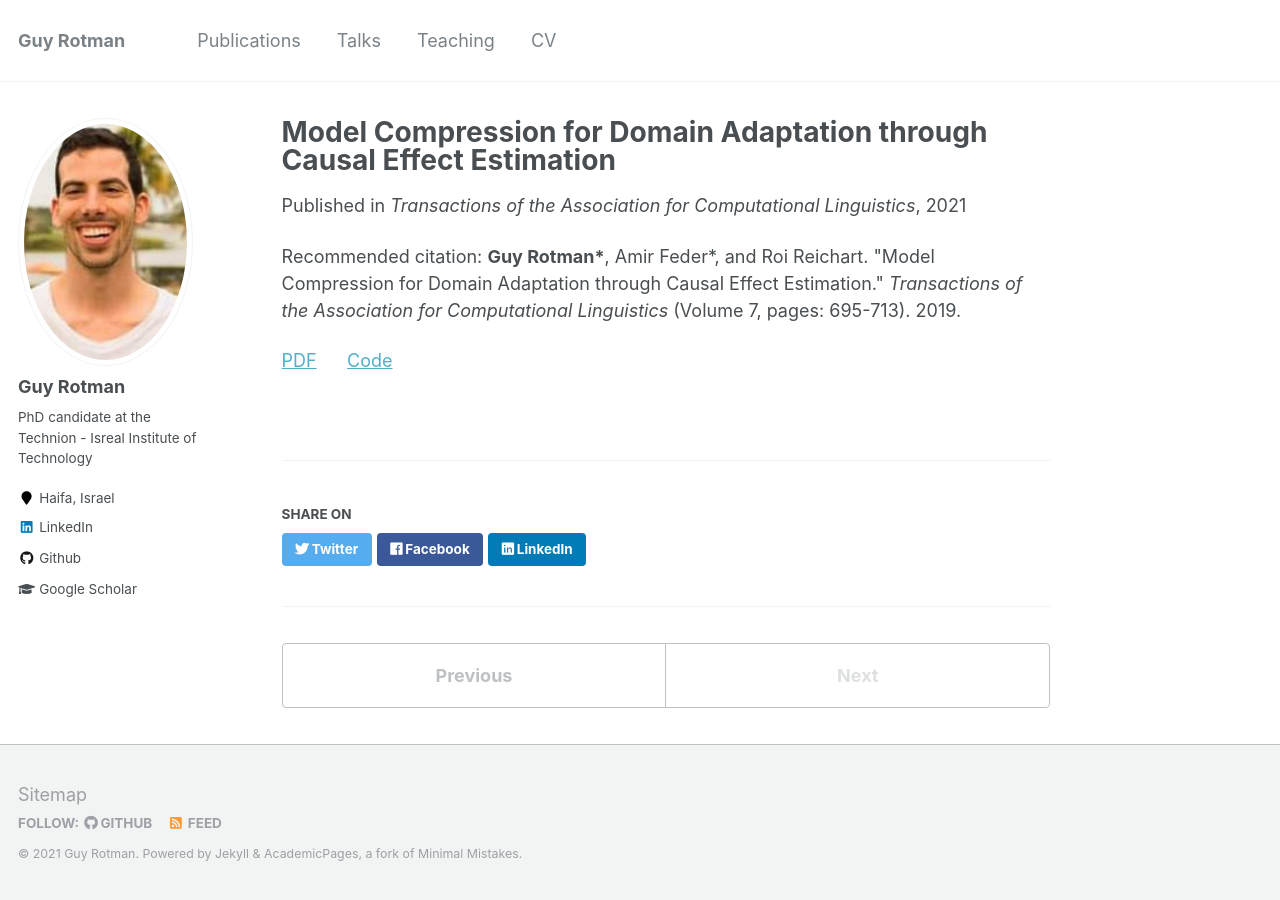
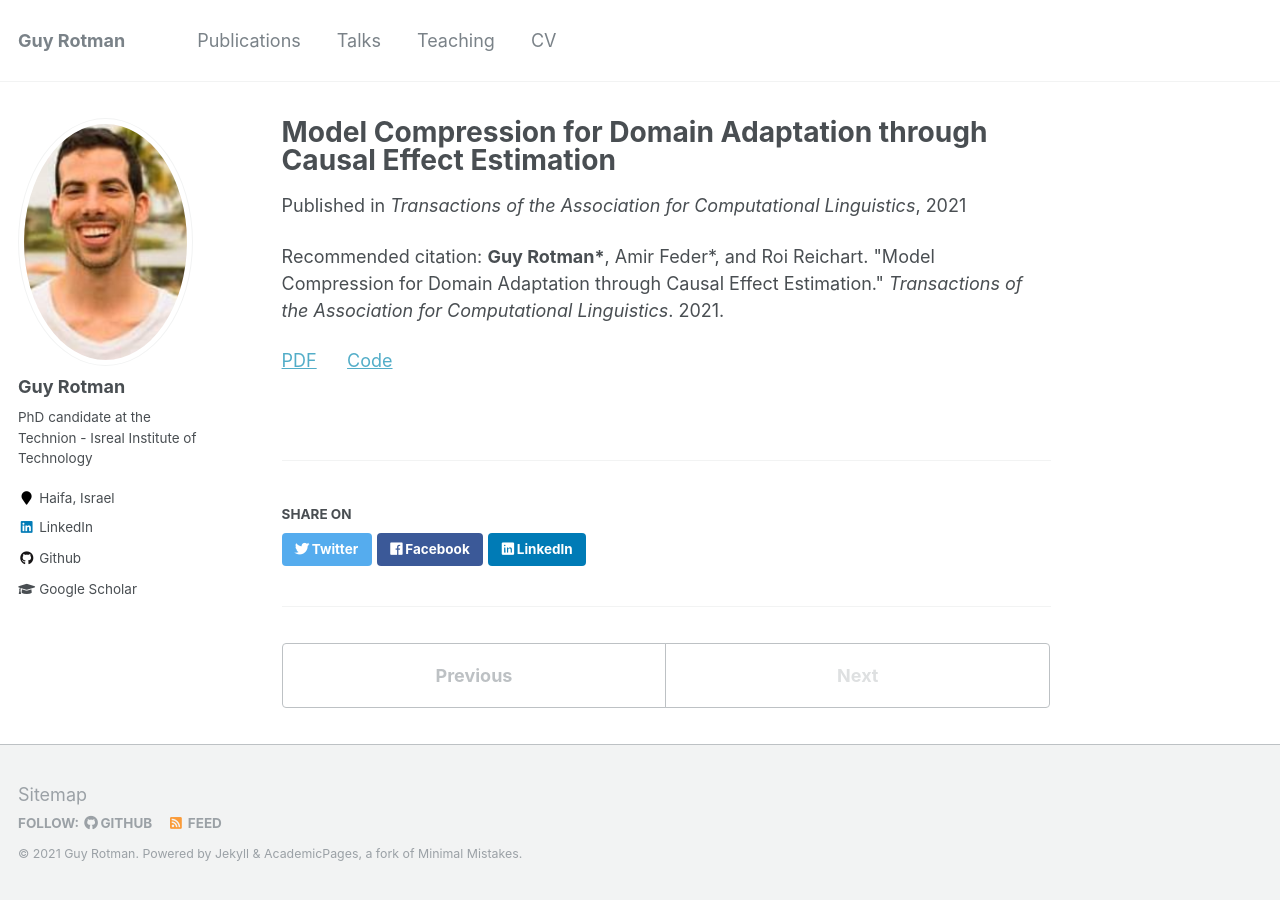
Before and after one commit to rotmanguy/rotmanguy.github.io, a Jekyll site: the page built from _publications/2021-11-10-model-compression.md, in a window 1280 px wide. Built offline with Jekyll 4.4.1, drawn with Linux system fonts in a browser that asks for light colours.

Commit message:
Update 2021-11-10-model-compression.md

```diff
--- a/_publications/2021-11-10-model-compression.md
+++ b/_publications/2021-11-10-model-compression.md
@@ -4,7 +4,7 @@ collection: publications
 permalink: /publications/2021-11-10-model-compression
 venue: "Transactions of the Association for Computational Linguistics"
 date: 2021-11-10
-citation: '<b>Guy Rotman*</b>, Amir Feder*, and Roi Reichart. "Model Compression for Domain Adaptation through Causal Effect Estimation." <i>Transactions of the Association for Computational Linguistics</i> (Volume 7, pages: 695-713). 2019.'
+citation: '<b>Guy Rotman*</b>, Amir Feder*, and Roi Reichart. "Model Compression for Domain Adaptation through Causal Effect Estimation." <i>Transactions of the Association for Computational Linguistics</i>. 2021.'
 pdfurl: "https://arxiv.org/abs/2101.07086"
 codeurl: "https://github.com/rotmanguy/AMoC"
 ---
```
